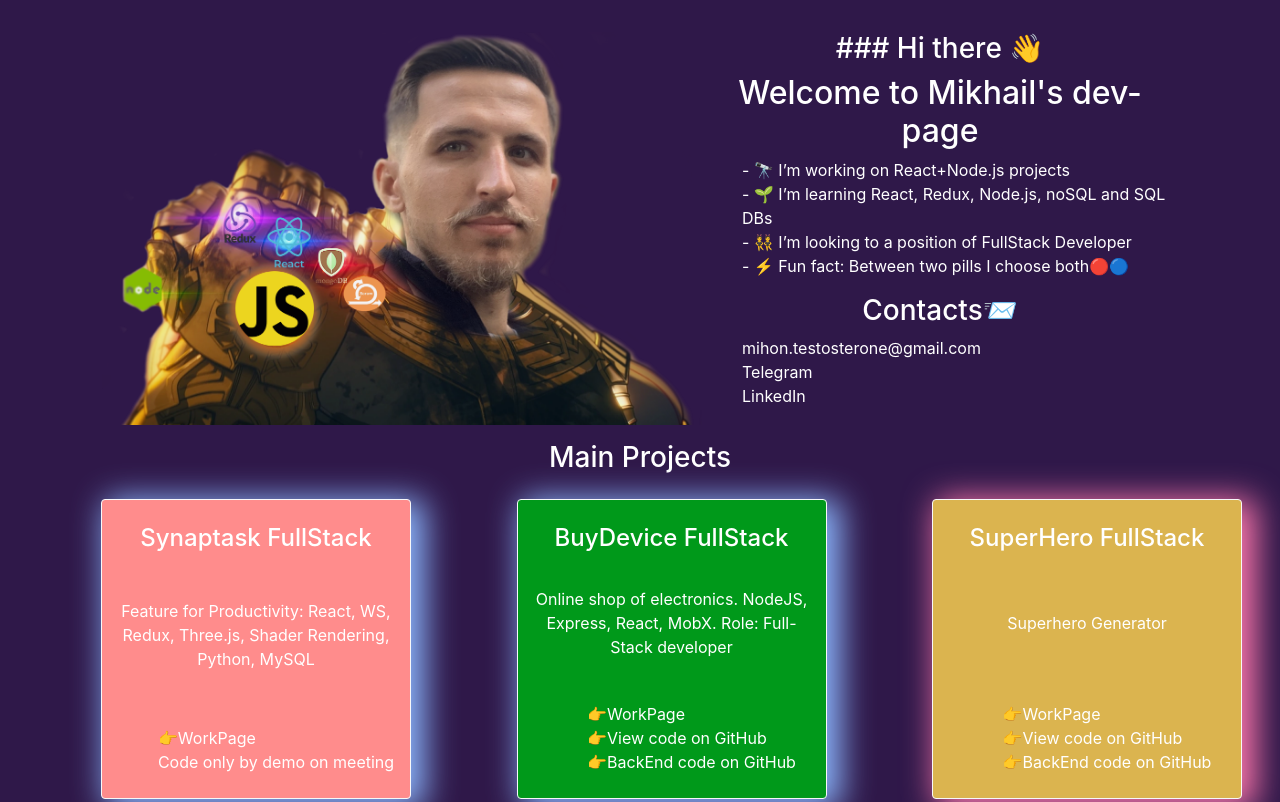
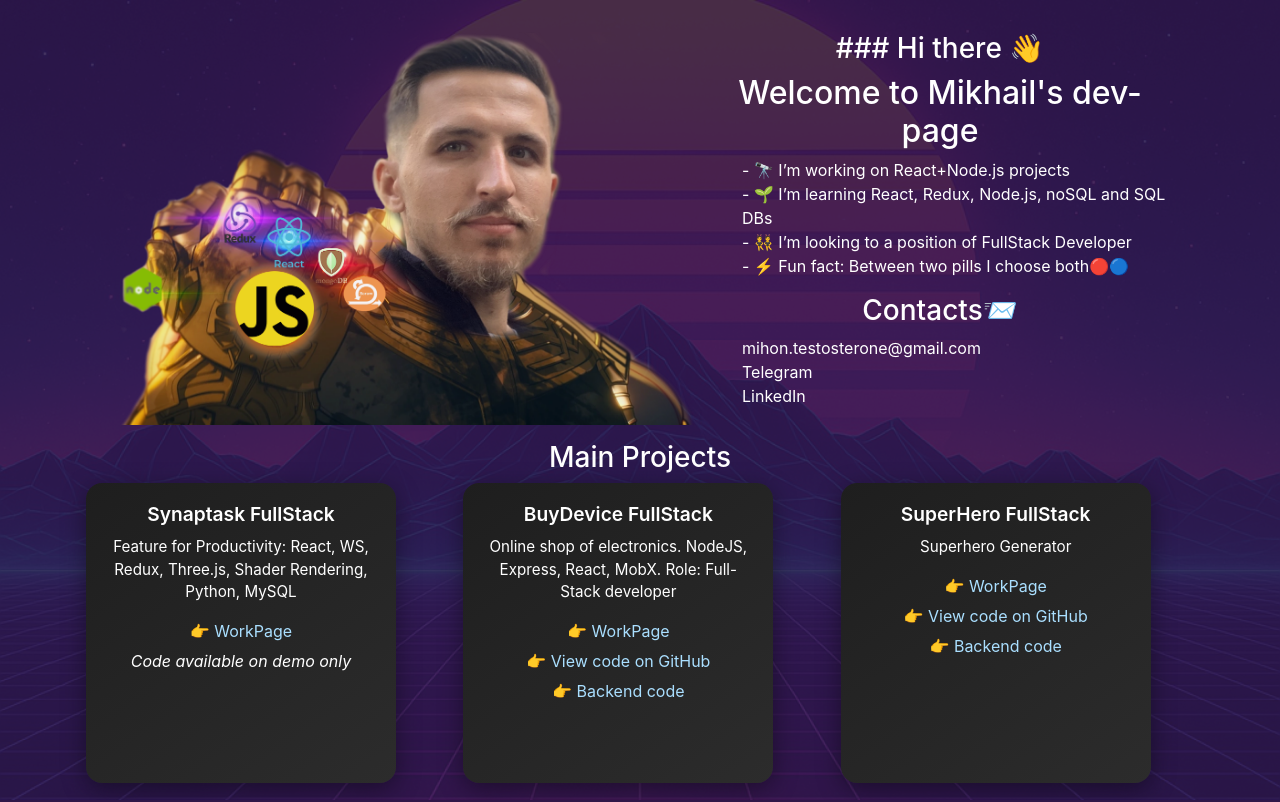
Before and after one commit to MikhailKolomoitsev/my-projects-page, a React (Create React App) app: page / in a window 1280 px wide. Shown: the top 802 px of the page. Built offline with nearby package versions, Linux system fonts and the light colour scheme.

Commit message:
upd styling

```diff
--- a/src/App.css
+++ b/src/App.css
@@ -4,6 +4,20 @@
 
 .App-logo {
   height: 40vmin;
+  pointer-events: none;
+}
+
+body::before {
+  content: "";
+  position: fixed;
+  top: 0;
+  left: 0;
+  width: 100%;
+  height: 100%;
+  background: url('static/bg.png') no-repeat center center fixed;
+  background-size: cover;
+  z-index: -1;
+  opacity: 0.12;
   pointer-events: none;
 }
 
@@ -28,6 +42,15 @@
   color: #61dafb;
 }
 
+.project-grid {
+  display: grid;
+  grid-template-columns: repeat(auto-fit, minmax(280px, 1fr));
+  gap: 24px;
+  margin-bottom: 40px;
+}
+
+
+
 @keyframes App-logo-spin {
   from {
     transform: rotate(0deg);
--- a/src/App.js
+++ b/src/App.js
@@ -11,7 +11,7 @@ function App() {
         <div className="App">
           <ProfileCard />
           <h3>Main Projects</h3>
-          <div className='d-flex justify-content-between align-items-center flex-wrap mb-3'>
+          <div className="project-grid">
 
             <ProjectCard
               name={'Synaptask FullStack'}
@@ -40,7 +40,7 @@ function App() {
               height={300}
             />
           </div>
-          <div className='d-flex justify-content-between align-items-center flex-wrap mb-3'>
+          <div className="project-grid">
             <ProjectCard
               name={'Weather App FullSTack'}
               desc=
@@ -69,7 +69,7 @@ function App() {
             />
           </div>
           <h3>FrontEnd</h3>
-          <div className='d-flex justify-content-between align-items-center flex-wrap mb-3'>
+          <div className="project-grid">
             <ProjectCard
               height={200}
               name={'Currency chart'}
@@ -98,7 +98,7 @@ function App() {
             />
           </div>
           <h3>BackEnd</h3>
-          <div className='d-flex justify-content-between align-items-center flex-wrap mb-3'>
+          <div className="project-grid">
           <ProjectCard
               height={200}
               name={'Users API'}
@@ -125,7 +125,7 @@ function App() {
               code={'https://github.com/MikhailKolomoitsev/freeCodeCampNodejs/tree/File-Metadata-Microservice'}
             />
           </div>
-          <div className='d-flex justify-content-between align-items-center flex-wrap mb-3'>
+          <div className="project-grid">
             <ProjectCard
               height={200}
               name={'URL Shortener Microservice'}
@@ -146,7 +146,7 @@ function App() {
             />
           </div>
           <h3>JavaScript</h3>
-          <div className='d-flex justify-content-between align-items-center flex-wrap mb-3'>
+          <div className="project-grid">
             <ProjectCard
               height={150}
               name={'AIM Game'}
@@ -166,7 +166,7 @@ function App() {
               code={'https://github.com/MikhailKolomoitsev/js-marathon-cards-1'}
             />
           </div>
-          <div className='d-flex justify-content-between align-items-center flex-wrap mb-3'>
+          <div className="project-grid">
             <ProjectCard
               height={150}
               name={'Birthday Card'}
--- a/src/components/ProfileCard.jsx
+++ b/src/components/ProfileCard.jsx
@@ -22,7 +22,7 @@ const ProfileCard = () => {
                 <h3>Contacts📨</h3>
                 <ul style={{ listStyleType: "none", textAlign: "left" }}>
                     <li><a href="mailto:mihon.testosterone@gmail.com">mihon.testosterone@gmail.com</a></li>
-                    <li><a href="https://t.me/Rchbtch98">Telegram</a></li>
+                    <li><a href="https://t.me/mykhailo_elmejor">Telegram</a></li>
                     <li><a href="https://www.linkedin.com/in/mikhailkolomoitsev/">LinkedIn</a></li>
                 </ul>
             </div>
--- /dev/null
+++ b/src/components/ProjectCard.css
@@ -0,0 +1,49 @@
+.project-card {
+    width: 100%;
+    max-width: 310px;
+    border-radius: 16px;
+    background: linear-gradient(145deg, #1e1e1e, #2c2c2c);
+    color: white;
+    padding: 20px;
+    box-shadow: 0 6px 24px rgba(0, 0, 0, 0.4);
+    transition: transform 0.3s ease, box-shadow 0.3s ease;
+    cursor: pointer;
+    display: flex;
+    flex-direction: column;
+    justify-content: space-between;
+}
+
+.project-card:hover {
+    transform: translateY(-6px);
+    box-shadow: 0 12px 32px rgba(255, 255, 255, 0.15);
+}
+
+.project-card h4 {
+    margin-bottom: 10px;
+    font-weight: 600;
+    font-size: 1.2rem;
+}
+
+.project-desc {
+    font-size: 0.95rem;
+    margin-bottom: 15px;
+}
+
+.project-card ul {
+    list-style: none;
+    padding: 0;
+    margin: 0;
+}
+
+.project-card li {
+    margin-bottom: 6px;
+}
+
+.project-card a {
+    color: #aadfff;
+    text-decoration: none;
+}
+
+.project-card a:hover {
+    text-decoration: underline;
+}
--- a/src/components/ProjectCard.jsx
+++ b/src/components/ProjectCard.jsx
@@ -1,44 +1,22 @@
 import React from 'react';
-import { Card, Col } from 'react-bootstrap'
-import './style.css'
+import './ProjectCard.css';
 
-const ProjectCard = ({ name, desc, workpage, code, back,height }) => {
-
-    const colors = ['#ff8c8c', '#8cb8ff', '#00991a', '#dbb44f', '#cb8cff', '#ff78ac']
-    function getRandomColor() {
-        const index = Math.floor(Math.random() * colors.length)
-        return colors[index]
-    }
-    const color = getRandomColor()
-    const color2 = getRandomColor()
-
-    console.log({name,back})
-
+const ProjectCard = ({ name, desc, workpage, code, back, height }) => {
     return (
-        <Col
-            md={3}
-            className='mt-3'
-        >
-            <Card
-                className='d-flex align-items-center flex-direction-column justify-content-between p-2 project-card'
-                onClick={() => window.location.href = workpage }
-                style={{
-                    width: 310,
-                    height:height,
-                cursor: 'pointer',
-                backgroundColor: color,
-                boxShadow: `9px 5px 33px 5px ${color2}`
-            }} border={'light'} >
-                <h4 className='mt-3'>{name}</h4>
-                <p style={{ textAlign: "center" }}>{desc}</p>
-                <ul style={{ listStyleType: "none", textAlign: "left" }}>
-                    {workpage && <li><a href={workpage}>👉WorkPage</a></li>}
-                    {code ? <li><a href={code}>👉View code on GitHub</a></li>:<>Code only by demo on meeting</>}
-                    {back ? <li><a href={back}>👉BackEnd code on GitHub</a></li>:<></>}
+        <div className="project-card" style={{ height }}>
+            <div className="project-card-inner" onClick={() => workpage && window.open(workpage, '_blank')}>
+                <h4>{name}</h4>
+                {desc && <p className="project-desc">{desc}</p>}
+                <ul>
+                    {workpage && <li><a href={workpage} target="_blank" rel="noreferrer">👉 WorkPage</a></li>}
+                    {code
+                        ? <li><a href={code} target="_blank" rel="noreferrer">👉 View code on GitHub</a></li>
+                        : <li><i>Code available on demo only</i></li>}
+                    {back && <li><a href={back} target="_blank" rel="noreferrer">👉 Backend code</a></li>}
                 </ul>
-            </Card>
-        </Col>
-  )
+            </div>
+        </div>
+    );
 };
 
 export default ProjectCard;
--- a/src/index.css
+++ b/src/index.css
@@ -12,3 +12,11 @@ code {
   font-family: source-code-pro, Menlo, Monaco, Consolas, 'Courier New',
     monospace;
 }
+
+body,
+html {
+  margin: 0;
+  padding: 0;
+  height: 100%;
+  overflow-x: hidden;
+}
```
Also changed, not shown: src/static/bg.png (added).
